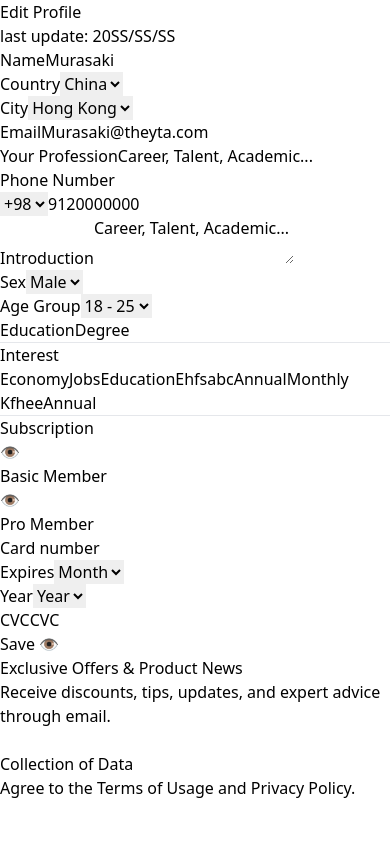
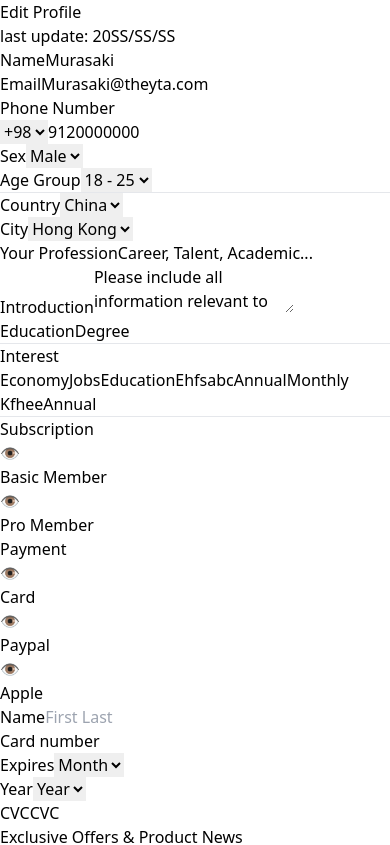
Before and after one commit to imam0321/log-contract, a React (Vite) app: page / in a window 390 px wide. Shown: the top 845 px of the page. Built offline with nearby package versions, Linux system fonts and the light colour scheme.

Commit message:
profileEdit component fully responsive

```diff
--- a/src/App.jsx
+++ b/src/App.jsx
@@ -15,6 +15,7 @@ function App() {
       {/* <Home/> */}
       {/* <Profile/> */}
       <ProfileEdit/>
+
     </>
   )
 }
--- a/src/components/profile/Profile.jsx
+++ b/src/components/profile/Profile.jsx
@@ -66,7 +66,7 @@ export default function Profile() {
 
       <div className="max:w-full flex md:flex-row flex-col-reverse justify-between md:mx-11 mx-auto md:my-11 my-2">
         {/* Left Sidebar  */}
-        <div className="w-[8%] md:block hidden">
+        <div className="w-[10%] md:block hidden">
           <h3 className="font-semibold">Setting</h3>
           <ul className="pt-2">
             <li><span className="font-light pr-1">✓</span>Dashboard</li>
@@ -76,7 +76,7 @@ export default function Profile() {
           </ul>
         </div>
 
-        <div className="flx justify-center max:w-[50%] border rounded-lg px-6 py-4 md:block hidden">
+        <div className="flx justify-center max:w-[70%] border rounded-lg px-6 py-4 md:block hidden">
 
           {/* Table part  */}
           <div className="p-4">
@@ -143,7 +143,7 @@ export default function Profile() {
             </div>
           </div>
         </div>
-        <div className="max:w-[35%]">
+        <div className="max:w-[20%] md:-mt-32 z-40">
 
           <div className="">
             {/* Right Top */}
--- a/src/components/profile/ProfileEdit.jsx
+++ b/src/components/profile/ProfileEdit.jsx
@@ -15,280 +15,310 @@ export default function ProfileEdit() {
 
   return (
     <>
-      <div className="">
-
-        <form className="md:w-3/5 mx-20">
-          <div className="text-[#60646C] flex justify-between items-center mb-7">
+      <form className="md:w-3/5 w-full md:mx-20">
+        <div className="text-[#60646C] md:flex justify-between items-center mb-7 hidden">
           <h1 className="text-3xl font-bold">Edit Profile</h1>
           <p>last update: 20SS/SS/SS</p>
         </div>
 
-          <div className="flex items-center mb-5">
-            <div className="w-[49%] mr-6">
-              <label className="block text-sm mb-1">
+        <div className="md:flex md:flex-row flex-col md:justify-between mb-5 md:mt-1  mt-[22px] gap-x-5 md:mx-0 mx-4">
+          {/* Form top part  */}
+          <div className="md:w-[50%] w-full">
+            {/* Name */}
+            <div className="mb-[22px]">
+              <label className="block font-medium text-sm mb-1">
                 Name
               </label>
               <input
                 type="text"
                 name="name"
-                className="w-full px-3 py-1 text-[#71717A] border border-[#E4E4E7] rounded-md shadow-md"
+                className="w-full h-[36px] px-3 py-1 text-[#71717A] border border-[#E4E4E7] rounded-md shadow outline-none"
                 defaultValue="Murasaki"
               />
             </div>
-            <div className="flex items-center w-[49%]">
-              <div className="w-full mr-2">
-                <label className="block text-sm mb-1">
+            {/* Email  */}
+            <div className="mb-[22px]">
+              <label className="block font-medium text-sm mb-1">
+                Email
+              </label>
+              <input
+                type="email"
+                name="email"
+                className="w-full h-[36px] px-3 py-1 text-[#71717A] border border-[#E4E4E7] rounded-md shadow outline-none"
+                defaultValue="Murasaki@theyta.com"
+              />
+            </div>
+            {/* phone number  */}
+            <div className="mb-[25px]">
+              <label className="block font-medium text-sm mb-1">
+                Phone Number
+              </label>
+              <div>
+                <select
+                  type="text"
+                  name="number"
+                  className="w-[17%] h-[44px] md:px-2 px-0 py-2 border border-[#E4E4E7] rounded-md shadow outline-none mr-2"
+                >
+                  <option>+98</option>
+                </select>
+                <input
+                  type="number"
+                  name="number"
+                  defaultValue="9120000000"
+                  className="w-[80%] h-[44px] px-3 py-2 text-[#71717A] border border-[#E4E4E7] rounded-md shadow outline-none" />
+              </div>
+            </div>
+            {/* age and sex  */}
+            <div className="flex items-center gap-x-2">
+              <div className="w-full">
+                <label className="block font-medium text-sm mb-1">
+                  Sex
+                </label>
+                <select
+                  type="text"
+                  name="sex"
+                  className="w-full px-2 py-1 border border-[#E4E4E7] rounded-md shadow outline-none"
+                >
+                  <option>Male</option>
+                </select>
+              </div>
+              <div className="w-full">
+                <label className="block font-medium text-sm mb-1">
+                  Age Group
+                </label>
+                <select
+                  type="text"
+                  name="age"
+                  className="w-full h-[36px] px-2 py-1 border border-[#E4E4E7] rounded-md shadow outline-none"
+                >
+                  <option>18 - 25</option>
+                </select>
+              </div>
+            </div>
+          </div>
+          <hr className="border border-[#D9D9D9] mt-6 md:hidden block" />
+          <div className="md:w-[50%] w-full md:mt-0 mt-[31px]">
+            {/* Country city */}
+            <div className="flex items-center gap-x-2 mb-[20px]">
+              <div className="w-full">
+                <label className="block font-medium text-sm mb-1">
                   Country
                 </label>
                 <select
                   type="text"
                   name="name"
-                  className="w-full px-2 py-1 border border-[#E4E4E7] rounded-md shadow-md"
+                  className="w-full h-[36px] px-2 py-1 border border-[#E4E4E7] rounded-md shadow outline-none"
                 >
                   <option>China</option>
                 </select>
               </div>
-              <div className="w-full mr-2">
-                <label className="block text-sm mb-1">
+              <div className="w-full">
+                <label className="block font-medium text-sm mb-1">
                   City
                 </label>
                 <select
                   type="text"
                   name="name"
-                  className="w-full px-2 py-1 border border-[#E4E4E7] rounded-md shadow-md"
+                  className="w-full h-[36px] px-2 py-1 border border-[#E4E4E7] rounded-md shadow outline-none"
                 >
                   <option>Hong Kong</option>
                 </select>
               </div>
             </div>
-          </div>
-
-          <div className="flex items-center mb-5">
-            <div className="w-[49%] mr-6">
-              <label className="block text-sm mb-1">
-                Email
-              </label>
-              <input
-                type="email"
-                name="email"
-                className="w-full px-3 py-1 text-[#71717A] border border-[#E4E4E7] rounded-md shadow-md"
-                defaultValue="Murasaki@theyta.com"
-              />
-            </div>
-            <div className="w-[49%]">
-              <label className="block text-sm mb-1">
+            {/* Your Profession  */}
+            <div className="mb-[20px]">
+              <label className="block font-medium text-sm mb-1">
                 Your Profession
               </label>
               <input
                 type="text"
                 name="profession"
-                className="w-full px-3 py-1 text-[#71717A] border border-[#E4E4E7] rounded-md shadow-md"
+                className="w-full h-[36px] px-3 py-1 text-[#71717A] border border-[#E4E4E7] rounded-md shadow outline-none"
                 defaultValue="Career, Talent, Academic..."
               />
             </div>
-          </div>
-
-          <div className="flex items-center mb-5">
-
-            <div className="flex items-center w-[49%] mr-6">
-              <div className="w-full">
-                <label className="block text-sm mb-1">
-                  Phone Number
-                </label>
-                <div className="">
-                  <select
-                    type="text"
-                    name="number"
-                    className="px-2 py-3 border border-[#E4E4E7] rounded-md shadow-md mr-2"
-                  >
-                    <option>+98</option>
-                  </select>
-                  <input type="number" name="number" defaultValue="9120000000" className="w-[80%] px-3 py-3 text-[#71717A] border border-[#E4E4E7] rounded-md shadow-md" />
-                </div>
-              </div>
-            </div>
-
-            <div className="w-[49%]">
-              <label className="block text-sm mb-1">
+            {/* Introduction  */}
+            <div className="mb-[10px]">
+              <label className="block font-medium text-sm mb-1">
                 Introduction
               </label>
               <textarea
                 type="text"
                 name="introduction"
-                className="w-full px-3 py-1 text-[#71717A] border border-[#E4E4E7] rounded-md shadow-md"
-                defaultValue="Career, Talent, Academic..."
+                className="w-full px-3 py-1 text-[#71717A] border border-[#E4E4E7] rounded-md shadow outline-none"
+                defaultValue="Please include all information relevant to your issue."
               />
             </div>
-          </div>
-
-          <div className="flex items-center mb-5">
-            <div className="flex items-center w-[49%] mr-6">
-              <div className="w-full mr-2">
-                <label className="block text-sm mb-1">
-                  Sex
-                </label>
-                <select
-                  type="text"
-                  name="sex"
-                  className="w-full px-2 py-1 border border-[#E4E4E7] rounded-md shadow-md"
-                >
-                  <option>Male</option>
-                </select>
-              </div>
-              <div className="w-full mr-2">
-                <label className="block text-sm mb-1">
-                  Age Group
-                </label>
-                <select
-                  type="text"
-                  name="age"
-                  className="w-full px-2 py-1 border border-[#E4E4E7] rounded-md shadow-md"
-                >
-                  <option>18 - 25</option>
-                </select>
-              </div>
-            </div>
-            <div className="w-[49%]">
-              <label className="block text-sm mb-1">
+            {/* Education  */}
+            <div>
+              <label className="block font-medium text-sm mb-1">
                 Education
               </label>
               <input
                 type="text"
                 name="education"
-                className="w-full px-3 py-1 text-[#71717A] border border-[#E4E4E7] rounded-md shadow-md"
+                className="w-full h-[36px] px-3 py-1 text-[#71717A] border border-[#E4E4E7] rounded-md shadow outline-none"
                 defaultValue="Degree"
               />
             </div>
           </div>
 
-          <hr className="border border-[#D9D9D9] mt-8 mb-2" />
-
+        </div>
+        {/* Form mid part */}
+        <hr className="border border-[#D9D9D9] mt-8 mb-2 md:mx-0 mx-4" />
         {/* multiple buttons  */}
-          <div className="mt-7 mb-11">
-            <label className="block text-sm mb-1">
+        <div className="mt-7 mb-11 md:mx-0 mx-4">
+          <label className="block font-medium text-sm mb-1">
             Interest
           </label>
-            <div className="flex items-center gap-2">
+          <div className="flex md:flex-nowrap flex-wrap items-center gap-2">
             <button
-                className="py-2 px-4 bg-[#1E40AF] text-white text-sm rounded-md"
+              className="py-2 px-4 bg-[#1E40AF] text-white font-medium text-sm rounded-md"
             >
               Economy
             </button>
             <button
-                className="py-2 px-4 text-sm border border-[#E2E8F0] rounded-md"
+              className="py-2 px-4 font-medium text-sm border border-[#E2E8F0] rounded-md"
             >
               Jobs
             </button>
             <button
-                className="py-2 px-4 text-sm border border-[#E2E8F0] rounded-md"
+              className="py-2 px-4 font-medium text-sm border border-[#E2E8F0] rounded-md"
             >
               Education
             </button>
             <button
-                className="py-2 px-4 text-sm border border-[#E2E8F0] rounded-md"
+              className="py-2 px-4 font-medium text-sm border border-[#E2E8F0] rounded-md"
             >
               Ehfsabc
             </button>
             <button
-                className="py-2 px-4 text-sm border border-[#E2E8F0] rounded-md"
+              className="py-2 px-4 font-medium text-sm border border-[#E2E8F0] rounded-md"
             >
               Annual
             </button>
             <button
-                className="py-2 px-4 bg-[#1E40AF] text-white text-sm rounded-md"
+              className="py-2 px-4 bg-[#1E40AF] text-white font-medium text-sm rounded-md"
             >
               Monthly
             </button>
             <button
-                className="py-2 px-4 text-sm border border-[#E2E8F0] rounded-md"
+              className="py-2 px-4 font-medium text-sm border border-[#E2E8F0] rounded-md"
             >
               Kfhee
             </button>
             <button
-                className="py-2 px-4 text-sm border border-[#E2E8F0] rounded-md"
+              className="py-2 px-4 font-medium text-sm border border-[#E2E8F0] rounded-md"
             >
               Annual
             </button>
           </div>
         </div>
 
-          <hr className="border border-[#D9D9D9] mt-8 mb-2" />
+        <hr className="border border-[#D9D9D9] mt-8 mb-2 md:mx-0 mx-4" />
 
-          <div className="mb-20 mt-7">
-            <label className="block text-sm mb-1">
+        {/* Form bottom part  */}
+        <div className="mb-20 mt-7 md:mx-0 mx-4">
+          <label className="block font-medium text-sm mb-1">
             Subscription
           </label>
-            <div className="flex justify-between items-start gap-x-6 mt-6">
-
-              <div className="w-1/2">
+          <div className="md:flex md:flex-row flex-col justify-between items-start gap-x-6 mt-6">
+            <div className="md:w-1/2 w-full">
               <div className="flex items-center">
-                  <div className="text-center px-5 py-4 border-2 border-[#1E40AF] rounded-md mr-4">
+                <div className="w-1/2 text-center px-5 py-4 border-2 border-[#1E40AF] rounded-md mr-4">
                   <p>👁️</p>
                   <p className="mt-3">Basic Member</p>
                 </div>
-                  <div className="text-center px-5 py-4  border-2 border-slate-100 rounded-md">
+                <div className="w-1/2 text-center px-5 py-4  border-2 border-slate-100 rounded-md">
                   <p>👁️</p>
                   <p className="mt-3">Pro Member</p>
                 </div>
               </div>
+
+              <div className="md:hidden block">
+                <label className="block font-medium text-sm mb-4 mt-[46px]">
+                  Payment
+                </label>
+                <div className="flex items-center justify-between">
+                  <div className="w-1/3 text-center p-4 border-2 border-[#1E40AF] rounded-md">
+                    <p>👁️</p>
+                    <p className="mt-3">Card</p>
+                  </div>
+                  <div className="w-1/3 text-center p-4 border-2 border-slate-100 rounded-md">
+                    <p>👁️</p>
+                    <p className="mt-3">Paypal</p>
+                  </div>
+                  <div className="w-1/3 text-center p-4 border-2 border-slate-100 rounded-md">
+                    <p>👁️</p>
+                    <p className="mt-3">Apple</p>
+                  </div>
+                </div>
+              </div>
+
+
+              <div className="mt-9 md:hidden block">
+                <label className="block font-medium text-sm mb-2">
+                  Name
+                </label>
+                <input
+                  type="text"
+                  name="name"
+                  placeholder="First Last"
+                  className="w-full h-[36px] px-3 py-1 text-[#71717A] border border-[#E4E4E7] rounded-md shadow outline-none"
+                />
+              </div>
               <div className="mt-9">
-                  <label className="block text-sm mb-2">
+                <label className="block font-medium text-sm mb-2">
                   Card number
                 </label>
                 <input
                   type="text"
                   name="name"
-                    className="w-full px-3 py-1 text-[#71717A] border border-[#E4E4E7] rounded-md shadow-md"
+                  className="w-full h-[36px] px-3 py-1 text-[#71717A] border border-[#E4E4E7] rounded-md shadow outline-none"
                 />
               </div>
               <div className="flex items-center mt-9">
                 <div className="w-full mr-2">
-                    <label className="block text-sm mb-2">
+                  <label className="block font-medium text-sm mb-2">
                     Expires
                   </label>
                   <select
                     type="text"
                     name="expires"
-                      className="w-full px-2 py-1 border border-[#E4E4E7] rounded-md shadow-md"
+                    className="w-full h-[36px] px-2 py-1 border border-[#E4E4E7] rounded-md shadow outline-none"
                   >
                     <option>Month</option>
                   </select>
                 </div>
                 <div className="w-full mr-2">
-                    <label className="block text-sm mb-2">
+                  <label className="block font-medium text-sm mb-2">
                     Year
                   </label>
                   <select
                     type="text"
                     name="year"
-                      className="w-full px-2 py-1 border border-[#E4E4E7] rounded-md shadow-md"
+                    className="w-full h-[36px] px-2 py-1 border border-[#E4E4E7] rounded-md shadow outline-none"
                   >
                     <option>Year</option>
                   </select>
                 </div>
                 <div className="w-full">
-                    <label className="block text-sm mb-2">
+                  <label className="block font-medium text-sm mb-2">
                     CVC
                   </label>
                   <input
                     type="text"
                     name="cvc"
-                      className="w-full px-3 py-1 text-[#71717A] border border-[#E4E4E7] rounded-md shadow-md"
+                    className="w-full h-[36px] px-3 py-1 text-[#71717A] border border-[#E4E4E7] rounded-md shadow outline-none"
                     defaultValue="CVC"
                   />
                 </div>
               </div>
-                <button
-                  type="submit"
-                  className="md:w-1/2 w-full py-2 px-5 bg-[#DB2777] text-white rounded-md mt-12"
-                >
-                  Save 👁️
-                </button>
             </div>
 
 
 
-              <div className="w-1/2">
+            <div className="md:w-1/2 w-full md-mt-0 mt-9">
               <div className="">
 
                 <h1 className="text-sm font-medium">Exclusive Offers & Product News</h1>
@@ -328,10 +358,36 @@ export default function ProfileEdit() {
                 </div>
               </div>
             </div>
+
+
+
+
           </div>
+          <div className="w-[200px] md:mx-0 mx-auto">
+            <button
+              type="submit"
+              className="w-[200px] h-[36px] py-2 px-5 bg-[#DB2777] text-white rounded-md mt-12"
+            >
+              Save 👁️
+            </button>
+
           </div>
+
+
+
+
+
+
+
+        </div>
+
+
+
+
+
+
+
       </form>
-      </div>
 
 
     </>
```
Lines whose indentation alone changed are shown as unchanged.
